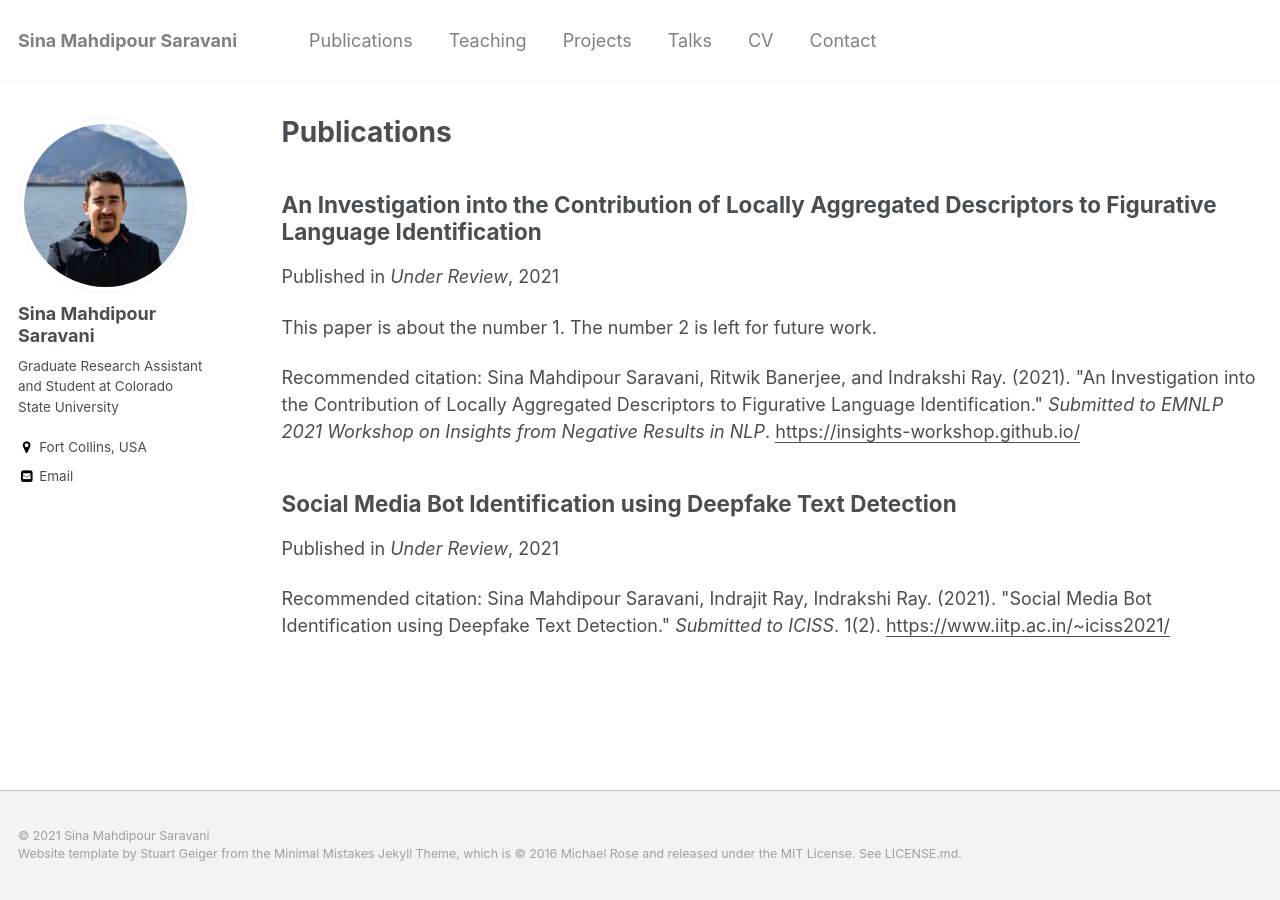
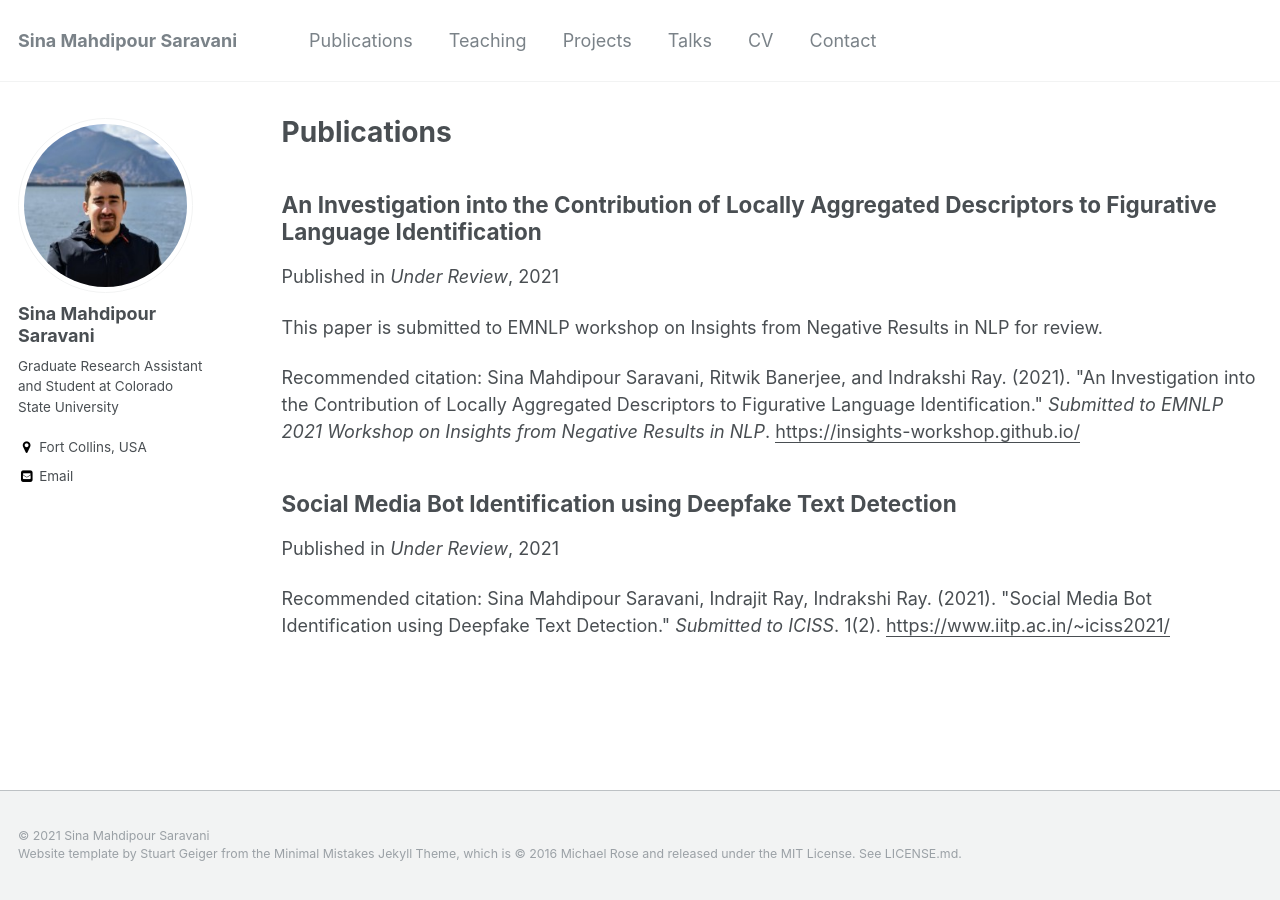
Before and after one commit to sinamps/sinamps.github.io, a Jekyll site: the page built from _pages/publications.md, in a window 1280 px wide. Built offline with Jekyll 4.4.1, drawn with Linux system fonts in a browser that asks for light colours.

Commit message:
Update 2021-08-05-emnlp-negative-results.md

```diff
--- a/_publications/2021-08-05-emnlp-negative-results.md
+++ b/_publications/2021-08-05-emnlp-negative-results.md
@@ -2,7 +2,7 @@
 title: "An Investigation into the Contribution of Locally Aggregated Descriptors to Figurative Language Identification"
 collection: publications
 permalink: /publication/2021-08-05-emnlp-negative-results
-excerpt: 'This paper is about the number 1. The number 2 is left for future work.'
+excerpt: 'This paper is submitted to [EMNLP workshop on Insights from Negative Results in NLP](https://insights-workshop.github.io/) for review.'
 date: 2021-08-05
 venue: 'Under Review'
 paperurl: 'https://insights-workshop.github.io/'
```
